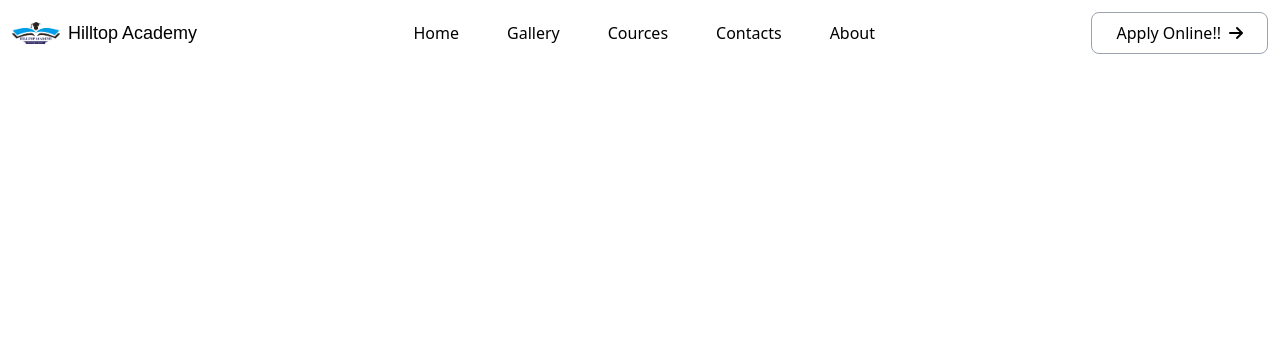
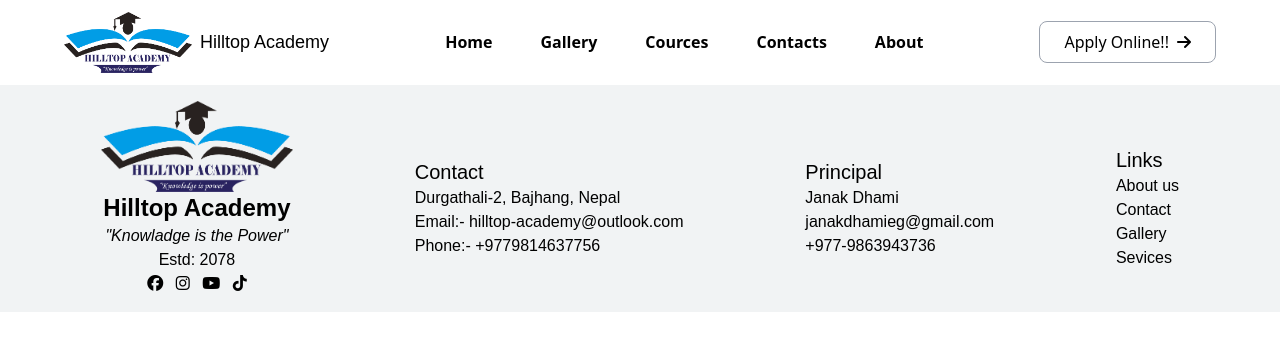
Before and after one commit to bhatbhupendra/ht_acdmy_v2, a website: page home.html in a window 1280 px wide. Drawn offline with Linux system fonts and the light colour scheme.

Commit message:
Footer added

```diff
--- a/home.html
+++ b/home.html
@@ -11,17 +11,17 @@
 
 <body>
     <!-- Navbar -->
-    <nav class="p-3 flex bg-white justify-between items-center">
+    <nav class="p-3 px-16 flex bg-white justify-between items-center">
         <a href="#" id="brand" class="flex gap-2 items-center">
-            <img class="object-cover max-w-12 max-h-12" src="./assets/logo.png" alt="Logo">
+            <img class="object-cover max-w-32 max-h-32" src="./assets/logo.png" alt="Logo">
             <span class="text-lg font-medium font-display">Hilltop Academy</span>
         </a>
         <div id="nav-menu" class="hidden lg:flex gap-12">
-            <a href="#" class="font-medium hover:text-primary">Home</a>
-            <a href="#" class="font-medium hover:text-primary">Gallery</a>
-            <a href="#" class="font-medium hover:text-primary">Cources</a>
-            <a href="#" class="font-medium hover:text-primary">Contacts</a>
-            <a href="#" class="font-medium hover:text-primary">About</a>
+            <a href="#" class="font-semibold text-base hover:text-primary">Home</a>
+            <a href="#" class="font-semibold text-base hover:text-primary">Gallery</a>
+            <a href="#" class="font-semibold text-base hover:text-primary">Cources</a>
+            <a href="#" class="font-semibold text-base hover:text-primary">Contacts</a>
+            <a href="#" class="font-semibold text-base hover:text-primary">About</a>
         </div>
         <button
             class="hidden lg:flex gap-2 items-center border border-gray-400 px-6 py-2 rounded-lg hover:border-gray-600">
@@ -56,6 +56,40 @@
             </div>
         </div>
     </nav>
+    <!-- footer -->
+    <footer class="font-display px-10 py-4 bg-footer_bg flex items-center flex-col lg:flex-row justify-around">
+        <aside class="flex flex-col items-center">
+            <img class="object-cover max-w-48 max-h-48" src="./assets/logo.png" alt="Logo">
+            <span class="text-2xl font-semibold">Hilltop Academy</span>
+            <i>"Knowladge is the Power"</i>
+            <span>Estd: 2078</span>
+            <div class="min-w-28 flex justify-around">
+                <a href=""><i class="fa-brands fa-facebook"></i></a>
+                <a href=""><i class="fa-brands fa-instagram"></i></a>
+                <a href=""><i class="fa-brands fa-youtube"></i></a>
+                <a href=""><i class="fa-brands fa-tiktok"></i></a>
+            </div>
+        </aside>
+        <nav class="pt-5 flex flex-col items-center lg:items-start">
+            <h1 class="text-xl font-medium">Contact</h1>
+            <span>Durgathali-2, Bajhang, Nepal</span>
+            <span>Email:- hilltop-academy@outlook.com</span>
+            <span>Phone:- +9779814637756</span>
+        </nav>
+        <nav class="pt-5 flex flex-col items-center lg:items-start">
+            <h1 class="text-xl font-medium">Principal</h1>
+            <span>Janak Dhami</span>
+            <span>janakdhamieg@gmail.com</span>
+            <span>+977-9863943736</span>
+        </nav>
+        <nav class="pt-5 flex flex-col items-center lg:items-start">
+            <h1 class="text-xl font-medium">Links</h1>
+            <a href="" class="hover:underline">About us</a>
+            <a href="" class="hover:underline">Contact</a>
+            <a href="" class="hover:underline">Gallery</a>
+            <a href="" class="hover:underline">Sevices</a>
+        </nav>
+    </footer>
 </body>
 <script src="script.js"></script>
 
--- a/tailwind.config.js
+++ b/tailwind.config.js
@@ -5,6 +5,7 @@ module.exports = {
     extend: {
       colors: {
         primary: "#3238f2",
+        footer_bg: "#f1f3f4",
       },
       fontFamily: {
         display: ["Poppins", "sans-serif"],
```
Also changed, not shown: output.css.
